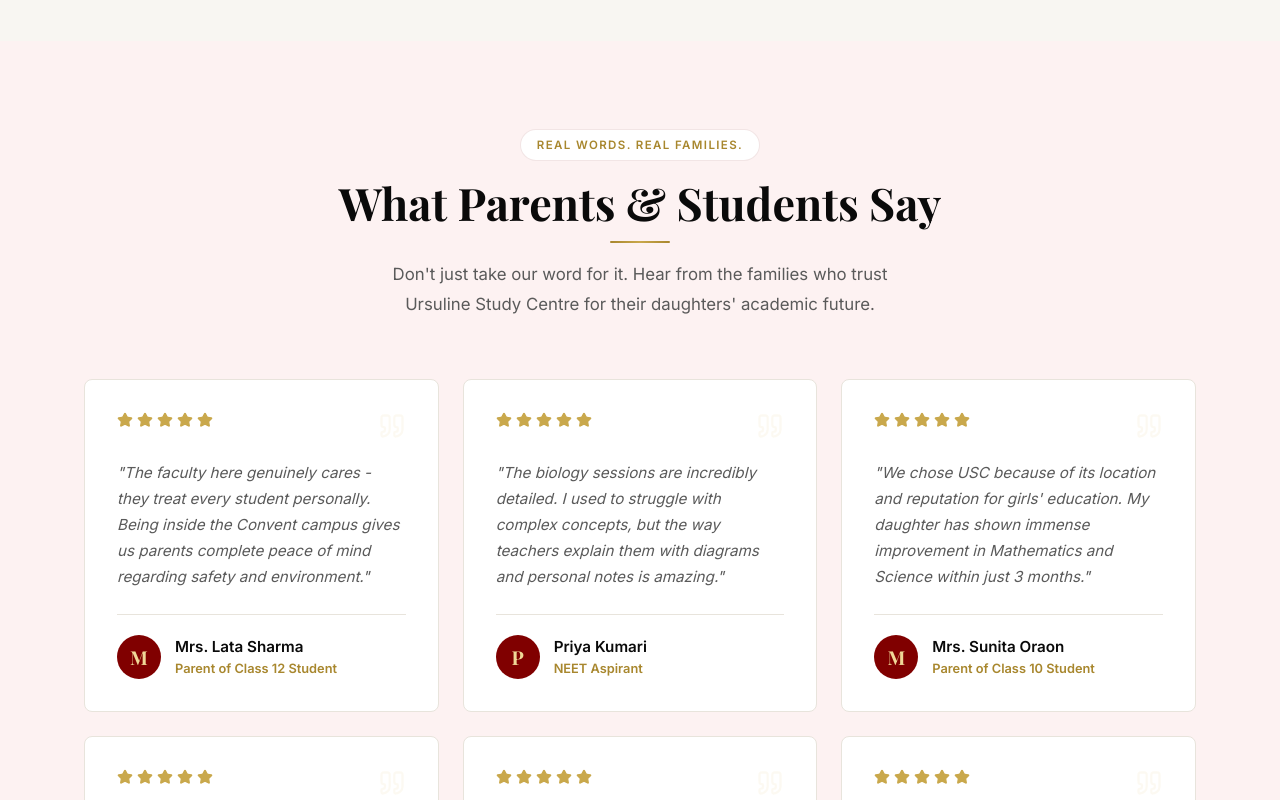
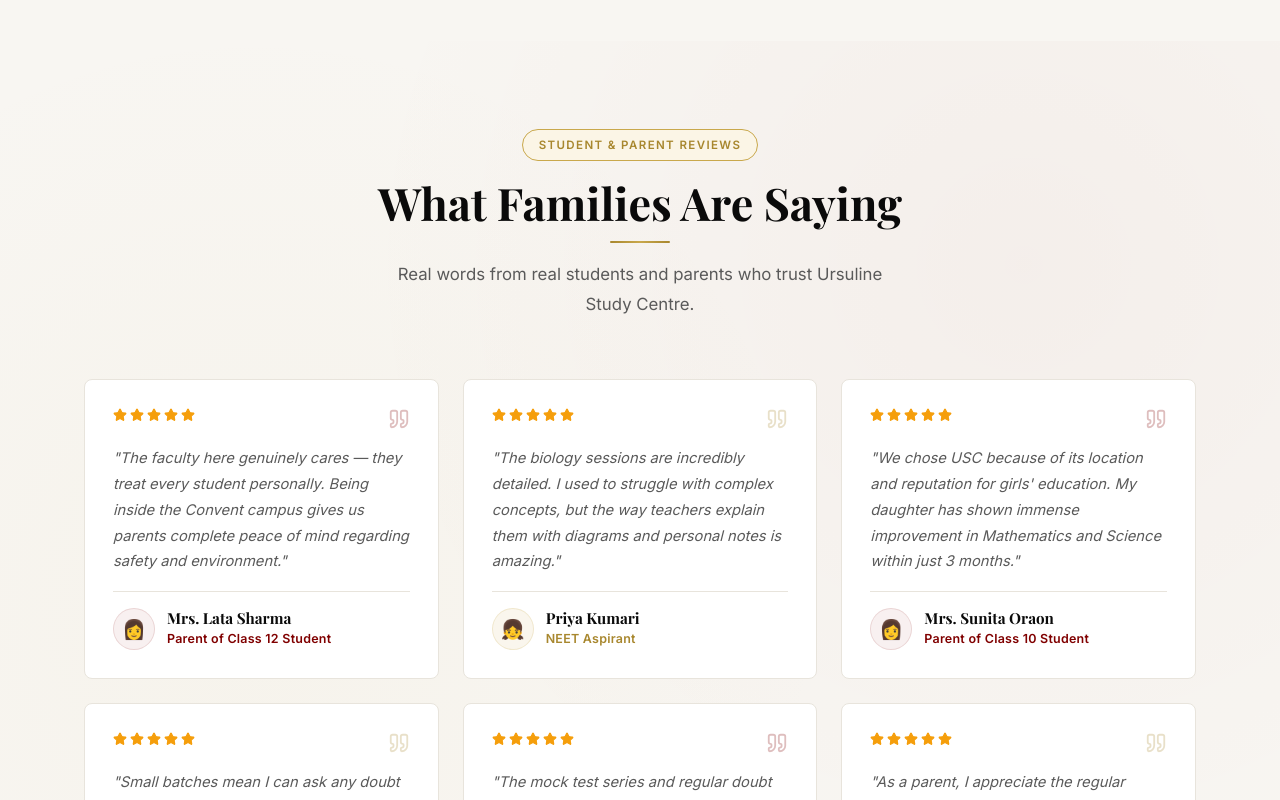
Before and after one commit to addiii999/ursuline-study-centre, a Next.js app: page / in a window 1280 px wide. Shown: the part 10160-10960 px from the top of the page. Built offline with nearby package versions, Linux system fonts and the light colour scheme; a web font is replaced by a local one.

Commit message:
fix: add TestimonialSection, FaqSection, fix YouTube id, remove broken og-image ref

```diff
--- a/src/app/layout.tsx
+++ b/src/app/layout.tsx
@@ -41,7 +41,7 @@
     "description": "Premium girls-only coaching institute in Ranchi for Classes 9-12 (JAC & CBSE). Specialists in Science, Commerce, Humanities, JEE, NEET, and CLAT. Guided by Academic Origin.",
     "url": "https://ursulinstudycentre.in",
     "logo": "https://ursulinstudycentre.in/logo.jpeg",
-    "image": "https://ursulinstudycentre.in/og-image.png",
+    "image": "https://ursulinstudycentre.in/logo.jpeg",
     "telephone": "+91-95075-89503",
     "email": "ursulinestudycentre@gmail.com",
     "address": {
--- a/src/components/FaqSection.tsx
+++ b/src/components/FaqSection.tsx
@@ -5,91 +5,140 @@
 const faqs = [
   {
     q: 'Is Ursuline Study Centre only for girls?',
-    a: 'Yes, we are a 100% girls-only coaching institute. We provide a highly secure, disciplined, and focused learning environment specifically tailored for female students.'
+    a: 'Yes. Ursuline Study Centre is a 100% girls-only coaching institute. This ensures a safe, focused, and distraction-free academic environment for every student.',
   },
   {
-    q: 'Which boards and exams do you prepare students for?',
-    a: 'We comprehensively cover both JAC and CBSE board syllabuses for Classes 9 to 12. Alongside board preparation, we provide integrated coaching for competitive exams like JEE, NEET, and CLAT.'
+    q: 'Which classes are eligible for admission?',
+    a: 'We offer coaching for Classes 9, 10, 11, and 12. We also accept Dropper students preparing for JEE, NEET, or Board exams.',
+  },
+  {
+    q: 'Which boards do you cover — JAC or CBSE?',
+    a: 'We prepare students for both JAC (Jharkhand Academic Council) and CBSE boards. Our curriculum is structured to cover both board patterns comprehensively.',
+  },
+  {
+    q: 'What is the annual fee?',
+    a: 'The annual fee for academic streams (Science PCM, Science PCB, Commerce, Humanities) is ₹15,000/- per year for the 2026-27 session. Vocational course fees are separate — please contact us directly for details.',
+  },
+  {
+    q: 'What subjects and streams are available?',
+    a: 'We offer Science (PCM & PCB), Commerce, and Humanities for board students. For competitive exams, we have JEE, NEET, and CLAT preparation. Vocational courses include AI, Programming, DCA, Tally, and Social Media Handling.',
+  },
+  {
+    q: 'Do you offer JEE and NEET coaching alongside board preparation?',
+    a: 'Yes. Our integrated approach ensures students prepare for both their board exams and competitive entrance exams like JEE (Mains & Advanced) and NEET simultaneously, without compromising either.',
   },
   {
     q: 'What are the batch timings?',
-    a: 'Our batches run strictly between 9:00 AM and 6:00 PM, Monday to Saturday. This ensures students can commute safely during daylight hours. Sunday is a complete holiday.'
+    a: 'Our office hours are Monday to Saturday, 9:00 AM to 6:00 PM. Specific batch timings are shared during the counselling session based on the student\'s class and stream. Please call or WhatsApp us for current batch schedules.',
   },
   {
-    q: 'Do you provide hostel facilities?',
-    a: 'While we do not have an in-house hostel, our campus is located inside the Ursuline Convent School premises in a prime, secure area of Ranchi. Many trusted girls\' hostels are available within walking distance.'
+    q: 'Is the institute located inside Ursuline Convent School?',
+    a: 'Ursuline Study Centre is located near the prestigious Ursuline Convent School & Inter College, Purliya Road, Ranchi. The location is well-known, easily accessible, and trusted by local families.',
   },
   {
-    q: 'How does the admission process work?',
-    a: 'The admission process is simple. First, fill out the online enquiry form or contact our parent helpline. Next, you and your daughter will attend a brief counselling session with our mentors. Finally, upon submitting the required documents and the ₹15,000 annual fee, the admission is confirmed.'
+    q: 'How do I apply or enquire about admission?',
+    a: 'You can fill the enquiry form on this website, call us at +91 95075 89503 or +91 62068 74337, or WhatsApp us directly. Our team will respond within 24 hours and schedule a free counselling session.',
   },
   {
-    q: 'Is online coaching available?',
-    a: 'We believe in the power of offline, face-to-face mentorship for discipline and focus. However, students get complimentary access to the Academic Origin Learning App for digital notes, mock tests, and supplementary materials.'
-  }
+    q: 'Is there a free counselling session before admission?',
+    a: 'Yes. We offer a free counselling session where our faculty assesses the student\'s current level and recommends the most suitable course path. There is no commitment required.',
+  },
 ];
 
 export default function FaqSection() {
-  const [openIdx, setOpenIdx] = useState<number | null>(0);
+  const [openIndex, setOpenIndex] = useState<number | null>(null);
+
+  const toggle = (i: number) => setOpenIndex(openIndex === i ? null : i);
 
   return (
     <section id="faq" className="section-py" style={{ background: 'var(--white)' }}>
       <div className="container" style={{ maxWidth: '800px' }}>
-        <div style={{ textAlign: 'center', marginBottom: '50px' }}>
+        {/* Header */}
+        <div style={{ textAlign: 'center', marginBottom: '60px' }}>
           <span className="section-badge">Common Questions</span>
-          <h2 className="heading-lg" style={{ marginTop: '16px', marginBottom: '12px' }}>Frequently Asked Questions</h2>
+          <h2 className="heading-lg" style={{ marginTop: '16px', marginBottom: '12px' }}>
+            Frequently Asked Questions
+          </h2>
           <span className="gold-divider" style={{ display: 'block', margin: '0 auto' }} />
+          <p className="body-lg" style={{ marginTop: '16px', maxWidth: '480px', margin: '16px auto 0' }}>
+            Everything parents and students ask before joining Ursuline Study Centre.
+          </p>
         </div>
 
-        <div style={{ display: 'flex', flexDirection: 'column', gap: '16px' }}>
-          {faqs.map((faq, idx) => {
-            const isOpen = openIdx === idx;
+        {/* FAQ List */}
+        <div style={{ display: 'flex', flexDirection: 'column', gap: '12px' }}>
+          {faqs.map(({ q, a }, i) => {
+            const isOpen = openIndex === i;
             return (
               <div
-                key={idx}
+                key={i}
                 style={{
-                  border: '1px solid var(--gray-border)',
+                  border: `1px solid ${isOpen ? 'var(--gold-light)' : 'var(--gray-border)'}`,
                   borderRadius: '12px',
                   overflow: 'hidden',
-                  background: isOpen ? 'var(--gray-soft)' : 'var(--white)',
-                  transition: 'all 0.3s ease'
+                  transition: 'border-color 0.2s ease',
+                  background: isOpen ? 'var(--gold-pale)' : 'var(--white)',
                 }}
               >
+                {/* Question */}
                 <button
-                  onClick={() => setOpenIdx(isOpen ? null : idx)}
+                  onClick={() => toggle(i)}
                   style={{
                     width: '100%',
                     display: 'flex',
                     alignItems: 'center',
                     justifyContent: 'space-between',
+                    gap: '16px',
                     padding: '20px 24px',
                     background: 'transparent',
                     border: 'none',
                     cursor: 'pointer',
-                    textAlign: 'left'
+                    textAlign: 'left',
                   }}
+                  aria-expanded={isOpen}
                 >
-                  <span style={{ fontFamily: 'var(--serif)', fontSize: '1.1rem', fontWeight: 700, color: isOpen ? 'var(--maroon)' : 'var(--black)' }}>
-                    {faq.q}
+                  <span style={{
+                    fontFamily: 'var(--serif)',
+                    fontSize: '1rem',
+                    fontWeight: 700,
+                    color: isOpen ? 'var(--maroon)' : 'var(--black)',
+                    lineHeight: 1.4,
+                    transition: 'color 0.2s ease',
+                  }}>
+                    {q}
                   </span>
+                  <div style={{
+                    width: '28px', height: '28px', borderRadius: '50%', flexShrink: 0,
+                    background: isOpen ? 'var(--maroon)' : 'var(--gray-soft)',
+                    display: 'flex', alignItems: 'center', justifyContent: 'center',
+                    transition: 'all 0.2s ease',
+                  }}>
                     <ChevronDown
-                    size={20}
+                      size={16}
                       style={{
-                      color: isOpen ? 'var(--maroon)' : 'var(--gold)',
+                        color: isOpen ? 'white' : 'var(--gray-text)',
                         transform: isOpen ? 'rotate(180deg)' : 'rotate(0deg)',
-                      transition: 'transform 0.3s ease'
+                        transition: 'transform 0.25s ease',
                       }}
                     />
+                  </div>
                 </button>
+
+                {/* Answer */}
                 <div style={{
-                  maxHeight: isOpen ? '200px' : '0px',
-                  opacity: isOpen ? 1 : 0,
+                  maxHeight: isOpen ? '400px' : '0',
                   overflow: 'hidden',
-                  transition: 'all 0.3s ease'
+                  transition: 'max-height 0.3s ease',
                 }}>
-                  <div style={{ padding: '0 24px 24px 24px' }}>
-                    <p style={{ fontFamily: 'var(--sans)', fontSize: '0.95rem', color: 'var(--gray-text)', lineHeight: 1.6, margin: 0 }}>
-                      {faq.a}
+                  <div style={{ padding: '0 24px 20px' }}>
+                    <p style={{
+                      fontFamily: 'var(--sans)',
+                      fontSize: '0.92rem',
+                      color: 'var(--gray-text)',
+                      lineHeight: 1.75,
+                      margin: 0,
+                    }}>
+                      {a}
                     </p>
                   </div>
                 </div>
@@ -98,13 +147,45 @@
           })}
         </div>
 
-        <div style={{ textAlign: 'center', marginTop: '40px' }}>
-          <p style={{ fontFamily: 'var(--sans)', fontSize: '0.95rem', color: 'var(--gray-text)', marginBottom: '16px' }}>
-            Still have questions? We are here to help.
+        {/* Bottom CTA */}
+        <div style={{
+          marginTop: '48px', padding: '32px',
+          background: 'var(--maroon)', borderRadius: '16px',
+          textAlign: 'center',
+          border: '1px solid rgba(201,168,76,0.2)',
+        }}>
+          <p style={{ fontFamily: 'var(--serif)', fontSize: '1.1rem', color: 'white', fontWeight: 600, marginBottom: '8px' }}>
+            Still have questions?
           </p>
-          <a href="tel:+919507589503" className="btn-gold" style={{ display: 'inline-flex' }}>
-            Call Parent Helpline
+          <p style={{ fontFamily: 'var(--sans)', fontSize: '0.88rem', color: 'rgba(255,255,255,0.7)', marginBottom: '24px' }}>
+            Our team is available Mon–Sat, 9 AM to 6 PM.
+          </p>
+          <div style={{ display: 'flex', flexWrap: 'wrap', gap: '12px', justifyContent: 'center' }}>
+            <a
+              href="https://wa.me/919507589503?text=Hi! I have a question about Ursuline Study Centre."
+              target="_blank" rel="noopener noreferrer"
+              style={{
+                display: 'inline-flex', alignItems: 'center', gap: '8px',
+                padding: '12px 24px', borderRadius: '8px', background: '#25D366', color: 'white',
+                fontFamily: 'var(--sans)', fontWeight: 600, fontSize: '0.9rem', textDecoration: 'none',
+              }}
+            >
+              <svg width="18" height="18" viewBox="0 0 24 24" fill="currentColor"><path d="M17.472 14.382c-.297-.149-1.758-.867-2.03-.967-.273-.099-.471-.148-.67.15-.197.297-.767.966-.94 1.164-.173.199-.347.223-.644.075-.297-.15-1.255-.463-2.39-1.475-.883-.788-1.48-1.761-1.653-2.059-.173-.297-.018-.458.13-.606.134-.133.298-.347.446-.52.149-.174.198-.298.298-.497.099-.198.05-.371-.025-.52-.075-.149-.669-1.612-.916-2.207-.242-.579-.487-.5-.669-.51-.173-.008-.371-.01-.57-.01-.198 0-.52.074-.792.372-.272.297-1.04 1.016-1.04 2.479 0 1.462 1.065 2.875 1.213 3.074.149.198 2.096 3.2 5.077 4.487.709.306 1.262.489 1.694.625.712.227 1.36.195 1.871.118.571-.085 1.758-.719 2.006-1.413.248-.694.248-1.289.173-1.413-.074-.124-.272-.198-.57-.347m-5.421 7.403h-.004a9.87 9.87 0 01-5.031-1.378l-.361-.214-3.741.982.998-3.648-.235-.374a9.86 9.86 0 01-1.51-5.26c.001-5.45 4.436-9.884 9.888-9.884 2.64 0 5.122 1.03 6.988 2.898a9.825 9.825 0 012.893 6.994c-.003 5.45-4.437 9.884-9.885 9.884m8.413-18.297A11.815 11.815 0 0012.05 0C5.495 0 .16 5.335.157 11.892c0 2.096.547 4.142 1.588 5.945L.057 24l6.305-1.654a11.882 11.882 0 005.683 1.448h.005c6.554 0 11.89-5.335 11.893-11.893a11.821 11.821 0 00-3.48-8.413Z" /></svg>
+              WhatsApp Us
             </a>
+            <a
+              href="tel:+919507589503"
+              style={{
+                display: 'inline-flex', alignItems: 'center', gap: '8px',
+                padding: '12px 24px', borderRadius: '8px',
+                background: 'rgba(255,255,255,0.1)', color: 'white',
+                fontFamily: 'var(--sans)', fontWeight: 600, fontSize: '0.9rem', textDecoration: 'none',
+                border: '1px solid rgba(255,255,255,0.2)',
+              }}
+            >
+              📞 Call +91 95075 89503
+            </a>
+          </div>
         </div>
       </div>
     </section>
--- a/src/components/TestimonialSection.tsx
+++ b/src/components/TestimonialSection.tsx
@@ -1,4 +1,3 @@
-"use client";
 import React from 'react';
 import { Star, Quote } from 'lucide-react';
 
@@ -6,88 +5,140 @@
   {
     name: 'Mrs. Lata Sharma',
     role: 'Parent of Class 12 Student',
-    text: 'The faculty here genuinely cares - they treat every student personally. Being inside the Convent campus gives us parents complete peace of mind regarding safety and environment.',
+    text: 'The faculty here genuinely cares — they treat every student personally. Being inside the Convent campus gives us parents complete peace of mind regarding safety and environment.',
     stars: 5,
+    emoji: '👩',
+    accent: 'var(--maroon)',
   },
   {
     name: 'Priya Kumari',
     role: 'NEET Aspirant',
     text: 'The biology sessions are incredibly detailed. I used to struggle with complex concepts, but the way teachers explain them with diagrams and personal notes is amazing.',
     stars: 5,
+    emoji: '👧',
+    accent: 'var(--gold-dark)',
   },
   {
     name: 'Mrs. Sunita Oraon',
     role: 'Parent of Class 10 Student',
     text: 'We chose USC because of its location and reputation for girls\' education. My daughter has shown immense improvement in Mathematics and Science within just 3 months.',
     stars: 5,
+    emoji: '👩',
+    accent: 'var(--maroon)',
   },
   {
     name: 'Ananya Singh',
     role: 'Class 12 Boards Student',
     text: 'Small batches mean I can ask any doubt without hesitation. The handcrafted notes provided by teachers are far better than any standard textbooks I\'ve used.',
     stars: 5,
+    emoji: '👧',
+    accent: 'var(--gold-dark)',
   },
   {
     name: 'Aditi Verma',
     role: 'JEE Aspirant',
     text: 'The mock test series and regular doubt sessions helped me build a strong foundation. The focus here is on understanding concepts rather than just memorizing formulas.',
     stars: 5,
+    emoji: '👧',
+    accent: 'var(--maroon)',
   },
   {
     name: 'Mrs. Rekha Gupta',
     role: 'Parent, Class 11 Batch',
     text: 'As a parent, I appreciate the regular updates we receive about attendance and performance. It\'s a very disciplined and supportive environment for girls.',
     stars: 5,
-  }
+    emoji: '👩',
+    accent: 'var(--gold-dark)',
+  },
 ];
 
 export default function TestimonialSection() {
   return (
-    <section id="testimonials" className="section-py" style={{ background: 'var(--maroon-pale)' }}>
-      <div className="container">
+    <section id="testimonials" className="section-py" style={{ background: 'var(--gray-soft)', position: 'relative', overflow: 'hidden' }}>
+      {/* Subtle background accent */}
+      <div style={{ position: 'absolute', inset: 0, backgroundImage: 'radial-gradient(circle at 20% 50%, rgba(201,168,76,0.04) 0%, transparent 50%), radial-gradient(circle at 80% 20%, rgba(128,0,0,0.03) 0%, transparent 50%)', pointerEvents: 'none' }} />
+
+      <div className="container" style={{ position: 'relative' }}>
         {/* Header */}
         <div style={{ textAlign: 'center', marginBottom: '60px' }}>
-          <span className="section-badge" style={{ background: 'var(--white)', border: '1px solid rgba(128,0,0,0.1)' }}>Real Words. Real Families.</span>
-          <h2 className="heading-lg" style={{ marginTop: '16px', marginBottom: '12px' }}>What Parents & Students Say</h2>
+          <span className="section-badge">Student & Parent Reviews</span>
+          <h2 className="heading-lg" style={{ marginTop: '16px', marginBottom: '12px' }}>
+            What Families Are Saying
+          </h2>
           <span className="gold-divider" style={{ display: 'block', margin: '0 auto' }} />
-          <p className="body-lg" style={{ marginTop: '16px', maxWidth: '560px', margin: '16px auto 0' }}>
-            Don't just take our word for it. Hear from the families who trust Ursuline Study Centre for their daughters' academic future.
+          <p className="body-lg" style={{ marginTop: '16px', maxWidth: '500px', margin: '16px auto 0' }}>
+            Real words from real students and parents who trust Ursuline Study Centre.
           </p>
         </div>
 
-        {/* Grid */}
-        <div style={{ display: 'grid', gridTemplateColumns: 'repeat(auto-fit, minmax(min(100%, 300px), 1fr))', gap: '24px' }}>
-          {testimonials.map((t, i) => (
-            <div key={i} className="card-gold" style={{ padding: '32px', display: 'flex', flexDirection: 'column' }}>
-              <div style={{ display: 'flex', justifyContent: 'space-between', alignItems: 'flex-start', marginBottom: '20px' }}>
-                <div style={{ display: 'flex', gap: '4px' }}>
-                  {Array(t.stars).fill(0).map((_, si) => (
-                    <Star key={si} size={16} fill="var(--gold)" color="var(--gold)" />
+        {/* Testimonials Grid */}
+        <div style={{
+          display: 'grid',
+          gridTemplateColumns: 'repeat(auto-fill, minmax(min(100%, 320px), 1fr))',
+          gap: '24px',
+        }}>
+          {testimonials.map(({ name, role, text, stars, emoji, accent }, i) => (
+            <div
+              key={name}
+              className="card-gold"
+              style={{ padding: '28px', display: 'flex', flexDirection: 'column', gap: '16px' }}
+            >
+              {/* Top: Stars + Quote icon */}
+              <div style={{ display: 'flex', justifyContent: 'space-between', alignItems: 'flex-start' }}>
+                <div style={{ display: 'flex', gap: '3px' }}>
+                  {Array(stars).fill(0).map((_, si) => (
+                    <Star key={si} size={14} fill="#F59E0B" color="#F59E0B" />
                   ))}
                 </div>
-                <Quote size={28} style={{ color: 'var(--gold-pale)', opacity: 0.5 }} />
+                <Quote size={22} style={{ color: accent, opacity: 0.25, flexShrink: 0 }} />
               </div>
 
-              <p style={{ fontFamily: 'var(--sans)', fontSize: '0.95rem', color: 'var(--gray-text)', lineHeight: 1.7, flexGrow: 1, fontStyle: 'italic', marginBottom: '24px' }}>
-                "{t.text}"
+              {/* Text */}
+              <p style={{
+                fontFamily: 'var(--sans)',
+                fontSize: '0.92rem',
+                color: 'var(--gray-text)',
+                lineHeight: 1.75,
+                flex: 1,
+                fontStyle: 'italic',
+              }}>
+                "{text}"
               </p>
 
-              <div style={{ display: 'flex', alignItems: 'center', gap: '14px', borderTop: '1px solid var(--gray-border)', paddingTop: '20px' }}>
+              {/* Author */}
+              <div style={{
+                display: 'flex', alignItems: 'center', gap: '12px',
+                paddingTop: '16px',
+                borderTop: '1px solid var(--gray-border)',
+              }}>
                 <div style={{
-                  width: '44px', height: '44px', borderRadius: '50%', background: 'var(--maroon)',
-                  color: 'var(--gold-light)', display: 'flex', alignItems: 'center', justifyContent: 'center',
-                  fontFamily: 'var(--serif)', fontSize: '1.2rem', fontWeight: 700
+                  width: '42px', height: '42px', borderRadius: '50%', flexShrink: 0,
+                  background: accent === 'var(--maroon)' ? 'rgba(128,0,0,0.06)' : 'rgba(201,168,76,0.1)',
+                  border: `1.5px solid ${accent === 'var(--maroon)' ? 'rgba(128,0,0,0.12)' : 'rgba(201,168,76,0.2)'}`,
+                  display: 'flex', alignItems: 'center', justifyContent: 'center',
+                  fontSize: '1.2rem',
                 }}>
-                  {t.name.charAt(0)}
+                  {emoji}
                 </div>
                 <div>
-                  <div style={{ fontFamily: 'var(--sans)', fontSize: '0.95rem', fontWeight: 700, color: 'var(--black)' }}>{t.name}</div>
-                  <div style={{ fontFamily: 'var(--sans)', fontSize: '0.8rem', color: 'var(--gold-dark)', fontWeight: 600 }}>{t.role}</div>
+                  <div style={{ fontFamily: 'var(--serif)', fontSize: '0.95rem', fontWeight: 700, color: 'var(--black)', lineHeight: 1.2 }}>
+                    {name}
+                  </div>
+                  <div style={{ fontFamily: 'var(--sans)', fontSize: '0.78rem', color: accent, fontWeight: 600, marginTop: '2px', letterSpacing: '0.02em' }}>
+                    {role}
+                  </div>
                 </div>
               </div>
             </div>
           ))}
         </div>
+
+        {/* Bottom trust note */}
+        <div style={{ textAlign: 'center', marginTop: '48px' }}>
+          <p style={{ fontFamily: 'var(--sans)', fontSize: '0.82rem', color: 'var(--gray-text)', letterSpacing: '0.02em' }}>
+            🔒 All reviews are from real students and parents of Ursuline Study Centre.
+          </p>
+        </div>
       </div>
     </section>
   );
--- a/src/components/YoutubeSection.tsx
+++ b/src/components/YoutubeSection.tsx
@@ -40,7 +40,7 @@
 
 export default function YoutubeSection() {
   return (
-    <section id="videos" className="section-py" style={{ background: 'var(--gray-soft)' }}>
+    <section id="youtube" className="section-py" style={{ background: 'var(--gray-soft)' }}>
       <div className="container">
 
         {/* Header */}
```
Lines whose indentation alone changed are shown as unchanged.
